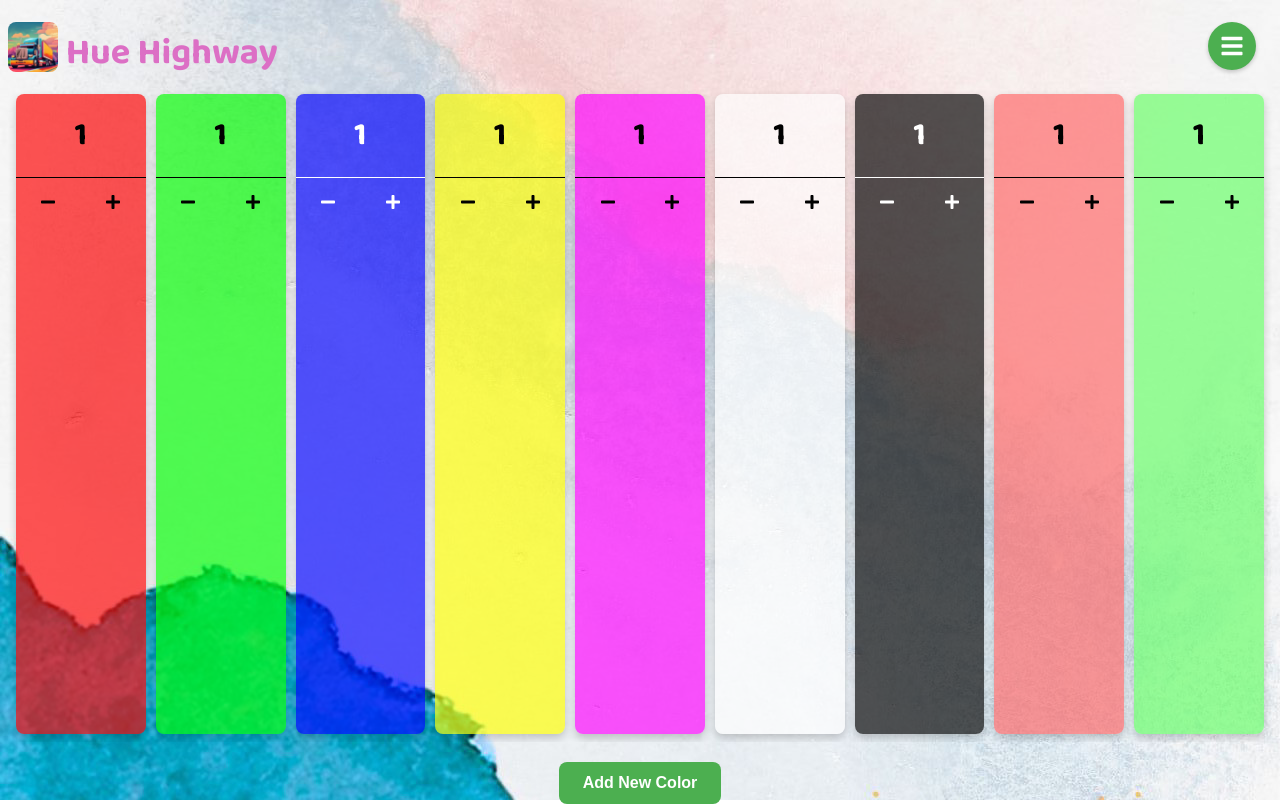
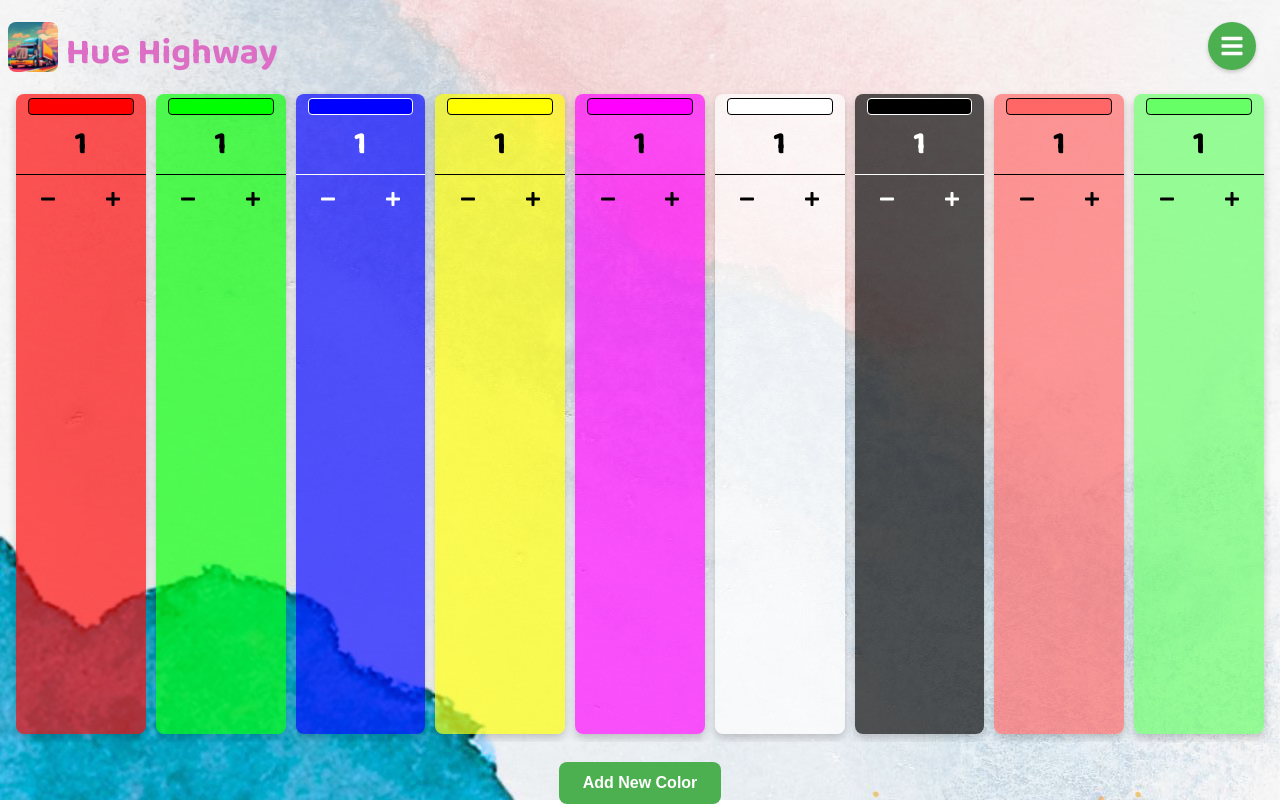
Before and after one commit to DrewJohnsonGT/hue-highway, a Next.js app: page /counter in a window 1280 px wide. Built offline with nearby package versions, Linux system fonts and the light colour scheme.

Commit message:
Adding color preview

```diff
--- a/src/components/ColorSquare/index.module.css
+++ b/src/components/ColorSquare/index.module.css
@@ -1,6 +1,5 @@
 .square {
   border-width: 2px;
-  /* border-style: solid; */
   border-radius: 8px;
   box-shadow: 0 4px 8px 0 #00000033;
 }
@@ -25,10 +24,19 @@
 
 .count {
   font-size: 2rem;
-  margin: 1rem;
+  margin: 0.25rem;
+  margin-top: 0;
   color: inherit;
   font-weight: bold;
   text-align: center;
+}
+
+.color {
+  opacity: 1;
+  margin: 0.25rem auto;
+  width: 80%;
+  height: 15px;
+  border-radius: 4px;
 }
 
 @keyframes shake-and-rotate {
--- a/src/components/ColorSquare/index.tsx
+++ b/src/components/ColorSquare/index.tsx
@@ -33,10 +33,17 @@ export const ColorSquare = ({
       {isEditMode && (
         <FaRegTimesCircle
           className={styles.removeButton}
-          style={{ color: contrastingColor }}
+          style={{ backgroundColor: contrastingColor }}
           onClick={handleRemove}
         />
       )}
+      <div
+        className={styles.color}
+        style={{
+          backgroundColor: color,
+          border: `1px solid ${contrastingColor}`,
+        }}
+      />
       <p className={styles.count}>{count}</p>
       <div
         className={styles.buttonWrapper}
```
